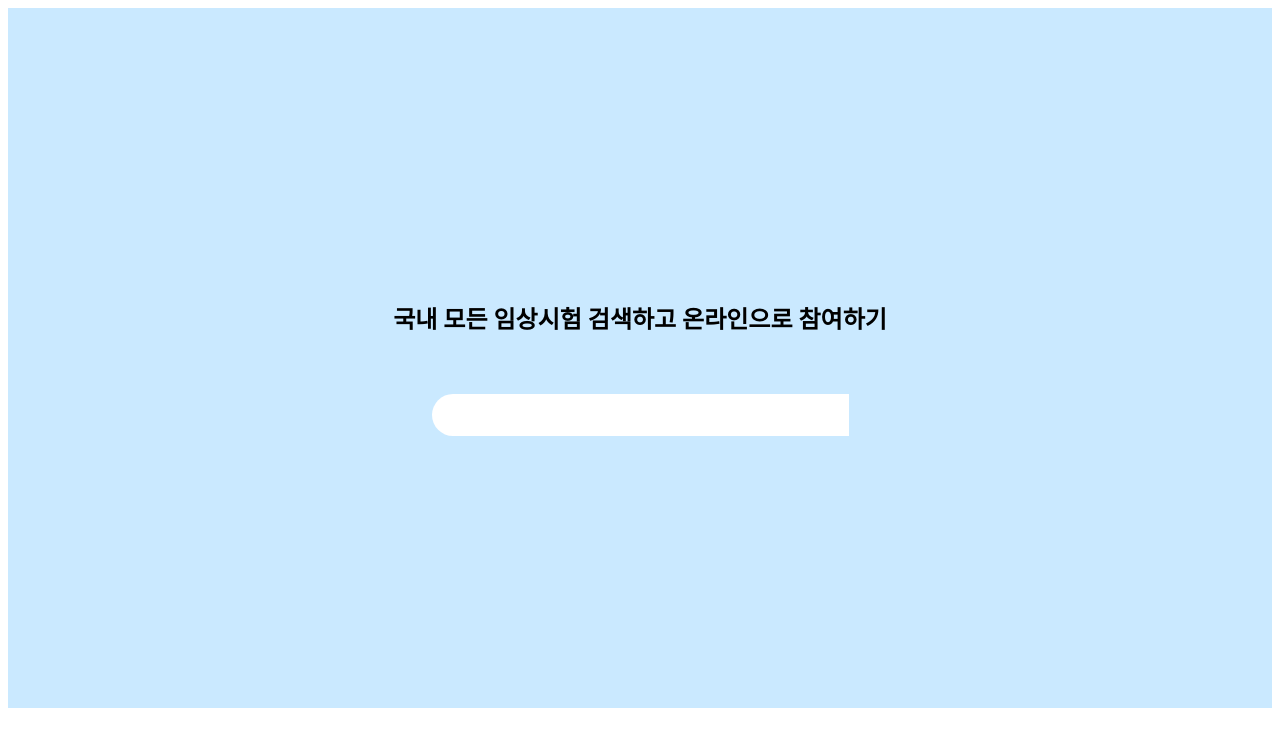
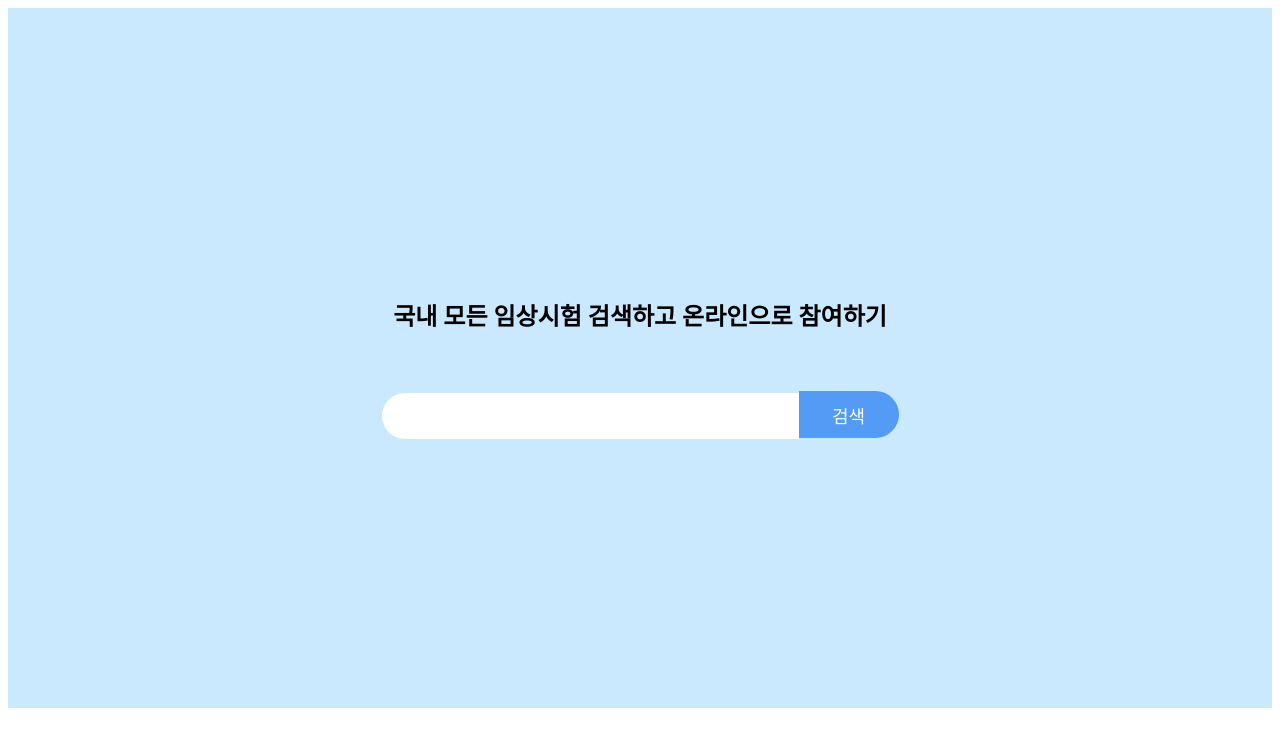
Before and after one commit to wanted-team-11/pre-onboarding-assignment-week-5-1-team-11, a React (Create React App) app: page / in a window 1280 px wide. Shown: the top 746 px of the page. Built offline with nearby package versions, Linux system fonts and the light colour scheme.

Commit message:
feat: SearchButton 추가

```diff
--- a/src/components/SearchInput.tsx
+++ b/src/components/SearchInput.tsx
@@ -4,6 +4,7 @@ function Input() {
   return (
     <StyledInputWrapper>
       <StyledInput />
+      <StyledButton>검색</StyledButton>
     </StyledInputWrapper>
   );
 }
@@ -15,9 +16,21 @@ const StyledInputWrapper = styled.div``;
 const StyledInput = styled.input`
   border: 0;
   width: 400px;
-  height: 40px;
+  height: 44px;
   border-top-left-radius: 50px;
   border-bottom-left-radius: 50px;
   font-size: 20px;
   padding-left: 15px;
 `;
+
+const StyledButton = styled.button`
+  cursor: pointer;
+  border: 0;
+  background-color: #539bf5;
+  width: 100px;
+  height: 47px;
+  border-top-right-radius: 50px;
+  border-bottom-right-radius: 50px;
+  font-size: 18px;
+  color: #fff;
+`;
```
